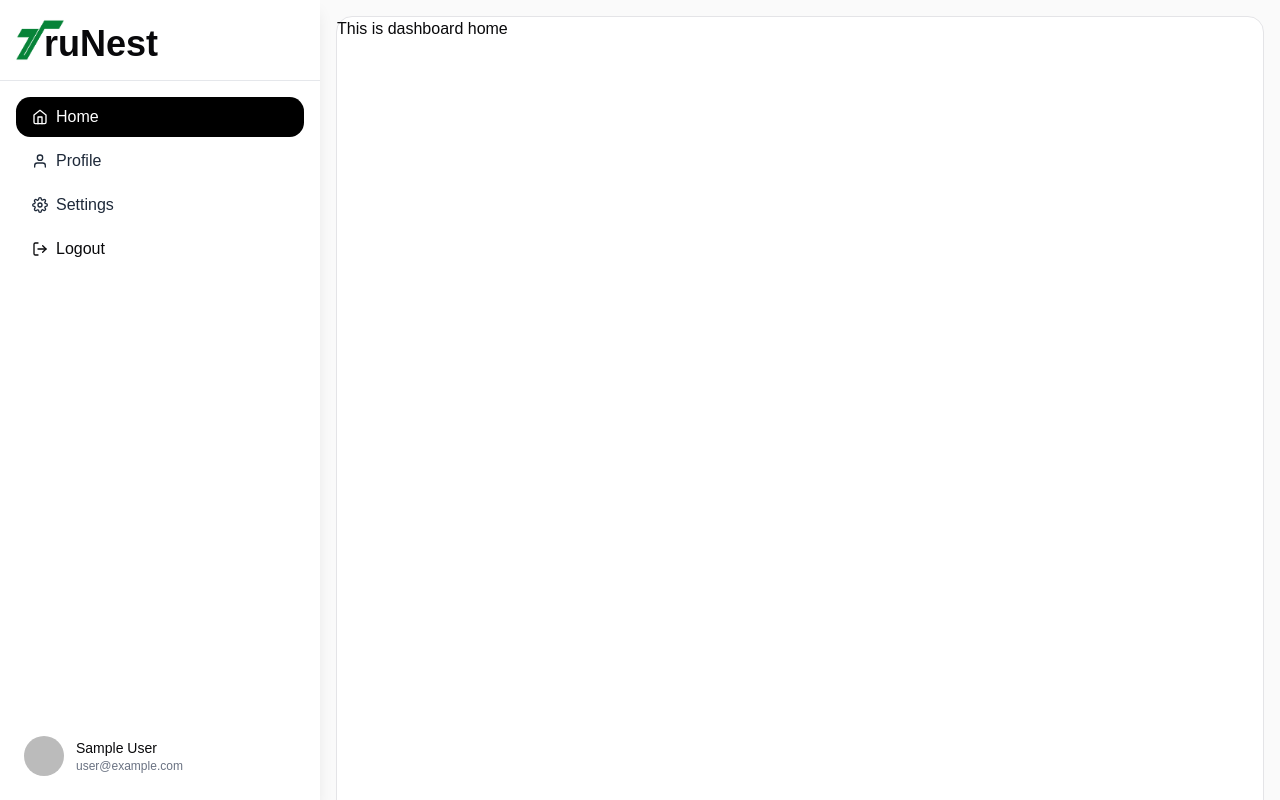
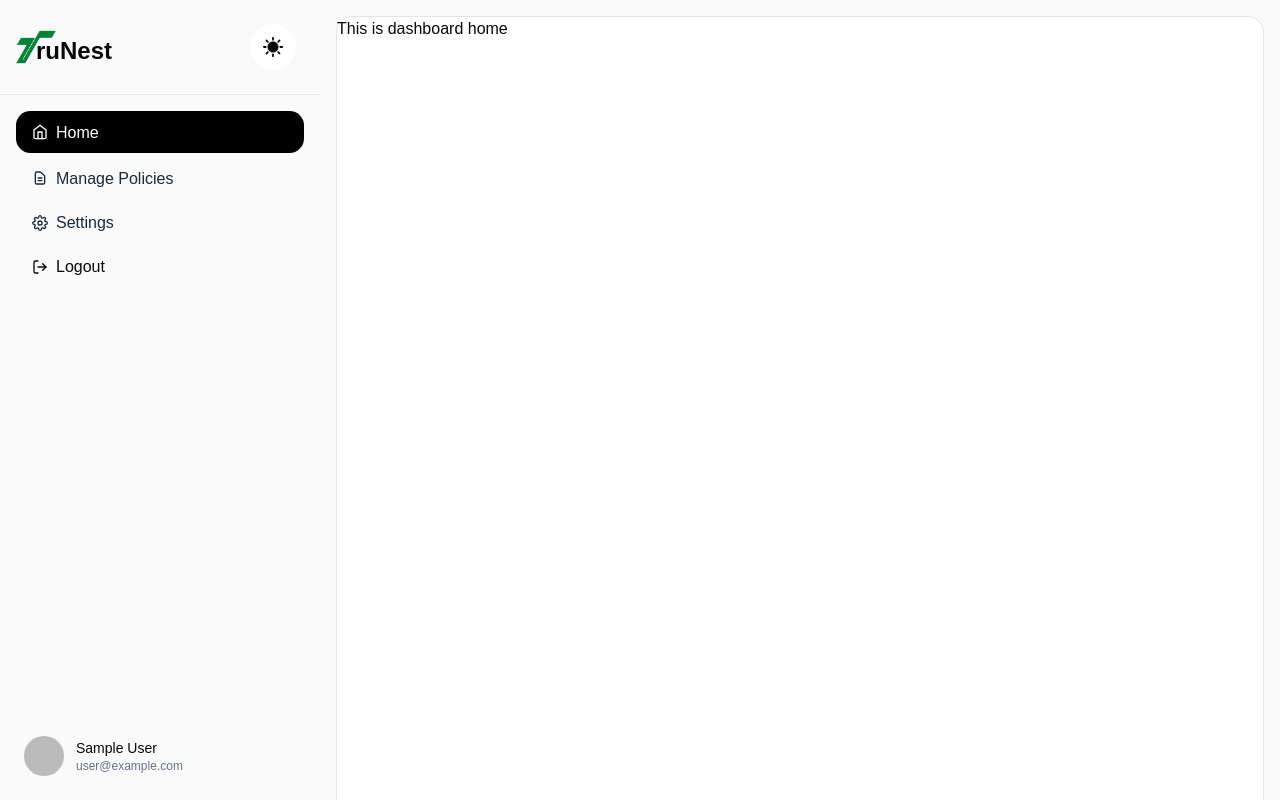
Before and after one commit to anik-siddiky/trunest-insurance-client, a React (Vite) app: page /dashboard/home in a window 1280 px wide. Built offline with nearby package versions, Linux system fonts and the light colour scheme; no server answers; sample sign-in values are in the browser's storage.

Commit message:
fixed the dashboard layout

```diff
--- /dev/null
+++ b/src/Dashboard/ManagePolicies.jsx
@@ -0,0 +1,11 @@
+import React from 'react';
+
+const ManagePolicies = () => {
+    return (
+        <div className='text-5xl'>
+            Manage Policies
+        </div>
+    );
+};
+
+export default ManagePolicies;
--- a/src/Layouts/DashboardLayout.jsx
+++ b/src/Layouts/DashboardLayout.jsx
@@ -1,8 +1,11 @@
 import React, { useState } from 'react';
 import { Outlet, Link, NavLink } from 'react-router';
 import { FiMenu, FiHome, FiUser, FiSettings, FiLogOut } from 'react-icons/fi';
+import { HiOutlineDocumentText } from "react-icons/hi";
 import useAuth from '@/Hooks/useAuth';
 import logo from '../assets/Tru-Logo.png'
+import ThemeChange from '@/components/ThemeChange';
+import { IoCloseSharp } from "react-icons/io5";;
 
 const DashboardLayout = () => {
     const [isSidebarOpen, setIsSidebarOpen] = useState(false);
@@ -14,17 +17,20 @@ const DashboardLayout = () => {
         <div className="flex h-screen bg-[#FAFAFA] dark:bg-[#171717]">
             {/* Sidebar */}
             <aside
-                className={`fixed z-40 lg:static top-0 left-0 h-full w-80 transform transition-transform duration-300 flex flex-col bg-white dark:bg-[#171717] shadow-lg lg:translate-x-0 ${isSidebarOpen ? 'translate-x-0' : '-translate-x-full'}`}>
+                className={`fixed z-40 lg:static top-0 left-0 h-full w-80 transform transition-transform duration-300 flex flex-col bg-[#FAFAFA] dark:bg-[#171717] lg:translate-x-0 ${isSidebarOpen ? 'translate-x-0' : '-translate-x-full'}`}>
 
                 <div className="flex items-center justify-between p-4 border-b border-gray-200 dark:border-gray-700">
 
                     <Link to="/" className="text-3xl flex">
-                        <img className='w-8 md:w-10 lg:w-12' src={logo} alt="" />
-                        <p className='font-bold lg:mt-2 mt-2 lg:-ml-5 -ml-3.5 text-2xl md:text-3xl lg:text-4xl'>ruNest</p>
+                        <img className='w-6 md:w-8 lg:w-10' src={logo} alt="" />
+                        <p className='font-bold lg:mt-2 mt-2 lg:-ml-5 -ml-3.5 text-xl lg:text-2xl'>ruNest</p>
                     </Link>
-                    <button className="lg:hidden" onClick={closeSidebar}>
-                        ✕
-                    </button>
+                    <div className='flex'>
+                        <ThemeChange></ThemeChange>
+                        <button className="lg:hidden" onClick={closeSidebar}>
+                            <IoCloseSharp size={35} />
+                        </button>
+                    </div>
                 </div>
 
 
@@ -34,17 +40,19 @@ const DashboardLayout = () => {
 
                         <NavLink to="/dashboard/home" onClick={closeSidebar}
                             className={({ isActive }) => `flex items-center gap-2 py-2 px-4 rounded-xl transition ${isActive ? 'bg-black text-white dark:bg-white dark:text-black' : 'text-gray-800 dark:text-gray-200 hover:bg-gray-200 dark:hover:bg-gray-700'}`}>
-                            <FiHome /> Home
+                            <FiHome /> <span className='lg:mt-0.5'>Home</span>
                         </NavLink>
 
-                        <NavLink to="/dashboard/asdf" onClick={closeSidebar}
+                        <NavLink to="/dashboard/manage-policies" onClick={closeSidebar}
                             className={({ isActive }) => `flex items-center gap-2 py-2 px-4 rounded-xl transition ${isActive ? 'bg-black text-white dark:bg-white dark:text-black' : 'text-gray-800 dark:text-gray-200 hover:bg-gray-200 dark:hover:bg-gray-700'}`}>
-                            <FiUser /> Profile
+                            <HiOutlineDocumentText /><span className='lg:mt-0.5'>Manage Policies</span>
                         </NavLink>
+
                         <NavLink to="/dashboard/fdsa" onClick={closeSidebar}
                             className={({ isActive }) => `flex items-center gap-2 py-2 px-4 rounded-xl transition ${isActive ? 'bg-black text-white dark:bg-white dark:text-black' : 'text-gray-800 dark:text-gray-200 hover:bg-gray-200 dark:hover:bg-gray-700'}`}>
                             <FiSettings /> Settings
                         </NavLink>
+
                         <button
                             className="flex items-center gap-2 py-2 px-4 rounded hover:bg-gray-200 dark:hover:bg-gray-700 transition"
                             onClick={() => alert('Logging out...')}>
--- a/src/components/ThemeChange.jsx
+++ b/src/components/ThemeChange.jsx
@@ -2,6 +2,8 @@ import React from "react";
 import { useTheme } from "@/components/theme-provider";
 import { MdSunny } from "react-icons/md";
 import { FaMoon } from "react-icons/fa";
+// eslint-disable-next-line no-unused-vars
+import { motion, AnimatePresence } from "framer-motion";
 
 function ThemeChange() {
     const { theme, setTheme } = useTheme();
@@ -11,10 +13,48 @@ function ThemeChange() {
         const newTheme = themes[(themes.indexOf(theme) + 1) % themes.length];
         setTheme(newTheme);
     };
+
+    const iconVariants = {
+        initial: {
+            rotateY: 90,
+            scale: 0.5,
+            opacity: 0,
+        },
+        animate: {
+            rotateY: 0,
+            scale: 1,
+            opacity: 1,
+            transition: {
+                duration: 0.6,
+                ease: [0.22, 1, 0.36, 1], // Ease-out-back style
+            },
+        },
+        exit: {
+            rotateY: -90,
+            scale: 0.5,
+            opacity: 0,
+            transition: {
+                duration: 0.4,
+                ease: [0.55, 0.085, 0.68, 0.53], // ease-in
+            },
+        },
+    };
+
     return (
-        <span className="bg-popover text-popover-foreground w-fit rounded-full flex justify-center items-center m-2 p-2 cursor-pointer">
-            <button className="cursor-pointer" onClick={handleThemeChange}>
-                {theme === "dark" ? <FaMoon size={25} /> : <MdSunny size={25} />}
+        <span className="bg-popover text-popover-foreground w-fit rounded-full flex justify-center items-center m-2 p-2 cursor-pointer transition-colors duration-500">
+            <button className="cursor-pointer relative w-[30px] h-[30px]" onClick={handleThemeChange}>
+                <AnimatePresence mode="wait" initial={false}>
+                    <motion.span
+                        key={theme}
+                        variants={iconVariants}
+                        initial="initial"
+                        animate="animate"
+                        exit="exit"
+                        className="absolute top-0 left-0 w-full h-full flex justify-center items-center"
+                    >
+                        {theme === "dark" ? <FaMoon size={22} /> : <MdSunny size={22} />}
+                    </motion.span>
+                </AnimatePresence>
             </button>
         </span>
     );
```
Also changed, not shown: src/Router/Router.jsx (+6 -2 lines).
